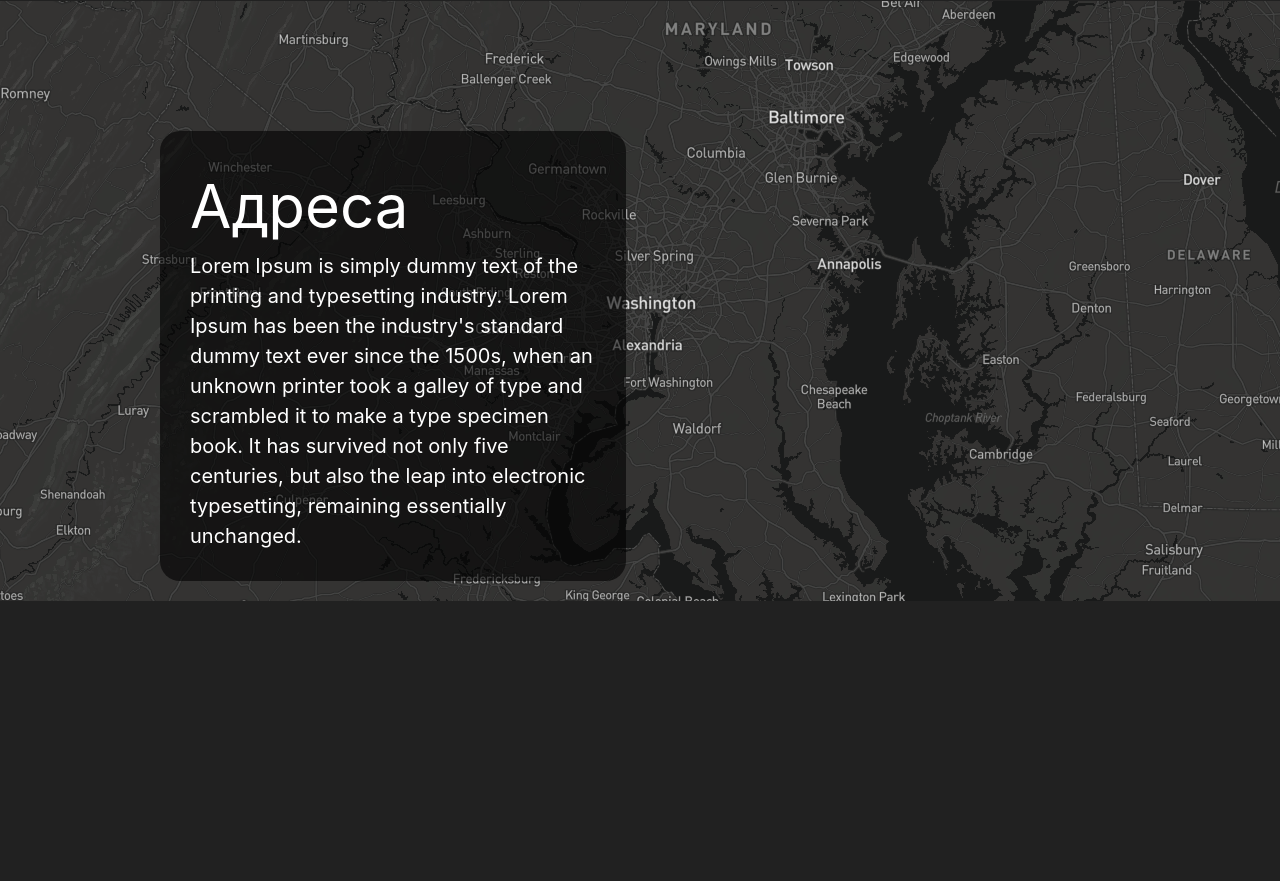
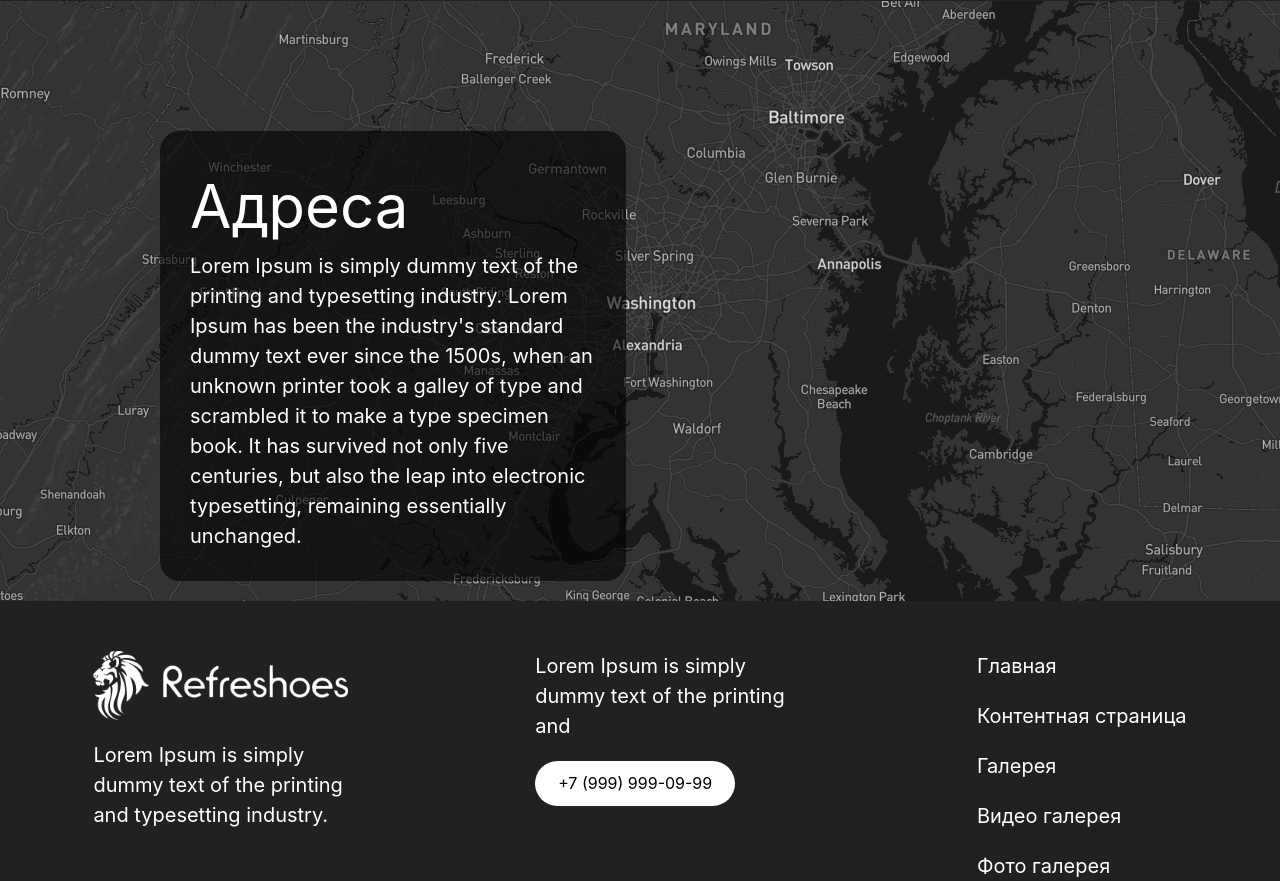
Before and after one commit to sodatovruslan/Home23, a website: page index.html in a window 1280 px wide. Shown: the part 2954-3835 px from the top of the page. Before the commit the page ends 3555 px from the top, so only its background shows below. Drawn offline with nearby package versions, Linux system fonts and the light colour scheme; files that its build step writes are made by us from their sources.

Commit message:
add chenges

```diff
--- a/index.html
+++ b/index.html
@@ -202,5 +202,28 @@
 		</div>
 	</section>
 </main>
+<footer>
+	<div class='flex justify-around mt-[50px]'>
+
+<div class='w-[255px] flex flex-col gap-[20px]'>
+	<img src="./img/Refreshoes_LOGO копия 2.png" alt="">
+	<p class='text-[20px] text-[#FFFFFF]'>Lorem Ipsum is simply dummy text of the printing and typesetting industry.</p>
+</div>
+<div class='w-[255px] flex flex-col gap-[20px]'>
+<p class='text-[20px] text-[#FFFFFF]'>Lorem Ipsum is simply dummy text of the printing and </p>
+<button class='w-[200px] h-[45px] bg-[#FFFFFF] rounded-[27px]'>+7 (999) 999-09-99</button>
+
+</div>
+<div class='flex flex-col gap-[20px]'>
+	<p class='text-[20px] text-[#FFFFFF]'>Главная</p>
+	<p class='text-[20px] text-[#FFFFFF]'>Контентная страница</p>
+	<p class='text-[20px] text-[#FFFFFF]'>Галерея</p>
+	<p class='text-[20px] text-[#FFFFFF]'>Видео галерея</p>
+		<p class='text-[20px] text-[#FFFFFF]'>Фото галерея</p>
+</div>
+
+
+	</div>
+</footer>
 </body>
 </html>
```
Also changed, not shown: img/Refreshoes_LOGO копия 2.png (added).
